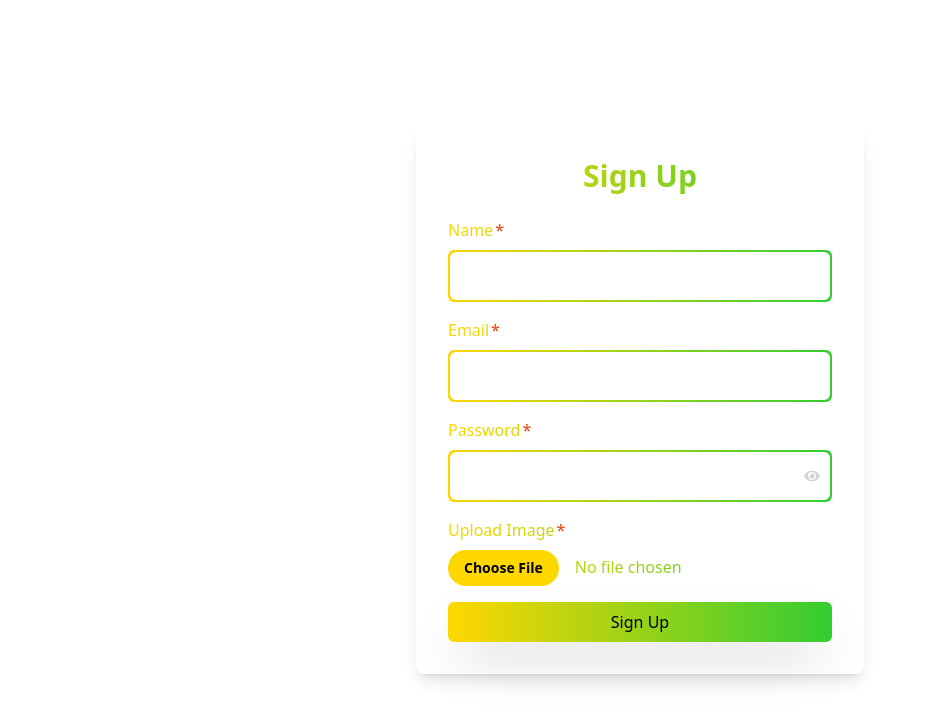
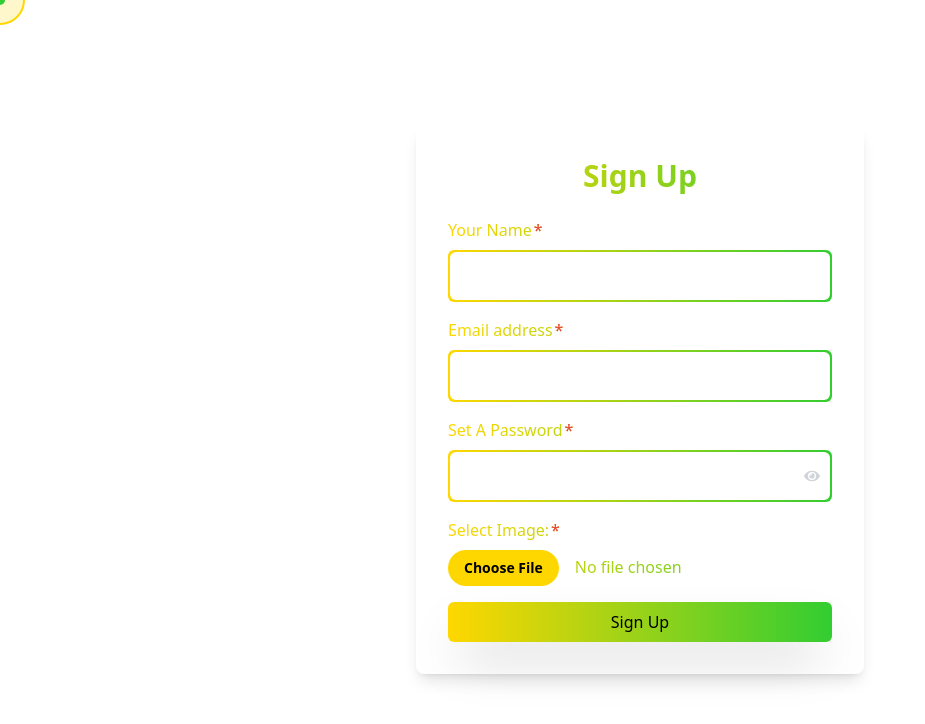
Before and after one commit to Chumki111/Restaurant-Management, a React (Vite) app: page /sign-up in a window 1280 px wide. Shown: the top 724 px of the page, without its empty margins (0-925 px from the left). Built offline with nearby package versions, Linux system fonts and the light colour scheme; no server answers.

Commit message:
get all input filed data

```diff
--- a/src/Pages/SignUp/SignUp.jsx
+++ b/src/Pages/SignUp/SignUp.jsx
@@ -1,5 +1,6 @@
 import { useState } from 'react';
 import { FaEye, FaEyeSlash } from 'react-icons/fa';
+import CustomCursor from '../../Components/Shared/CustomCursor/CustomCursor';
 
 const SignUp = () => {
   const [passwordVisible, setPasswordVisible] = useState(false);
@@ -7,23 +8,30 @@ const SignUp = () => {
   const togglePasswordVisibility = () => {
     setPasswordVisible(!passwordVisible);
   };
-  const handleSuubmit = e => {
+  const handleSubmit =async e => {
     e.preventDefault();
-    // const form =
+    const form = e.target;
+    const name = form.name.value;
+    const email = form.email.value;
+    const password = form.password.value;
+    const image = form.image.files[0];
+    console.log(name, email, password, image);
   }
 
   return (
-    <div className="min-h-screen flex items-center justify-center p-6 ">
+    <>
+    <CustomCursor />
+      <div className="min-h-screen flex items-center justify-center p-6">
         <div className="w-full max-w-md  p-8 rounded-lg shadow-lg ">
           <h2 className="text-3xl font-bold mb-6 text-center bg-gradient-to-r from-secondary to-tertiary text-transparent bg-clip-text">Sign Up</h2>
-        <form className="space-y-4">
+          <form className="space-y-4" onSubmit={handleSubmit}>
             {/* Name Field */}
             <div className="relative">
               <label
 
                 className="block bg-gradient-to-r from-secondary to-tertiary text-transparent bg-clip-text font-medium mb-2 after:content-['*'] after:ml-0.5 after:text-red-500"
               >
-              Name
+                Your Name
               </label>
               <div className="relative w-full p-[2px] bg-gradient-to-r from-secondary to-tertiary rounded-md">
                 <input
@@ -42,7 +50,7 @@ const SignUp = () => {
                 htmlFor="email"
                 className="block bg-gradient-to-r from-secondary to-tertiary text-transparent bg-clip-text font-medium mb-2 after:content-['*'] after:ml-0.5 after:text-red-500"
               >
-              Email
+                Email address
               </label>
               <div className="relative w-full p-[2px] bg-gradient-to-r from-secondary to-tertiary rounded-md">
                 <input
@@ -61,7 +69,7 @@ const SignUp = () => {
                 htmlFor="password"
                 className="block bg-gradient-to-r from-secondary to-tertiary text-transparent bg-clip-text font-medium mb-2 after:content-['*'] after:ml-0.5 after:text-red-500"
               >
-              Password
+                Set A Password
               </label>
               <div className="relative w-full p-[2px] bg-gradient-to-r from-secondary to-tertiary rounded-md">
                 <input
@@ -84,16 +92,17 @@ const SignUp = () => {
             </div>
 
             {/* Image Upload Field */}
-          <div className="relative">
+            <div className="relative cursor-pointer">
               <label
                 htmlFor="image"
                 className="block bg-gradient-to-r from-secondary to-tertiary text-transparent bg-clip-text font-medium mb-2 after:content-['*'] after:ml-0.5 after:text-red-500 "
               >
-              Upload Image
+                Select Image:
               </label>
               <input
                 type="file"
                 id="image"
+                name='image'
                 className="w-full bg-gradient-to-r from-secondary to-tertiary text-transparent bg-clip-text file:mr-4 file:py-2 file:px-4 file:rounded-full file:border-0 file:text-sm file:font-semibold file:bg-secondary file:text-black hover:file:bg-tertiary transition-colors duration-300 bg-transparent"
               />
             </div>
@@ -110,7 +119,9 @@ const SignUp = () => {
           </form>
         </div>
       </div>
+    </>
   );
+
 }
 
 export default SignUp;
```
Lines whose indentation alone changed are shown as unchanged.
